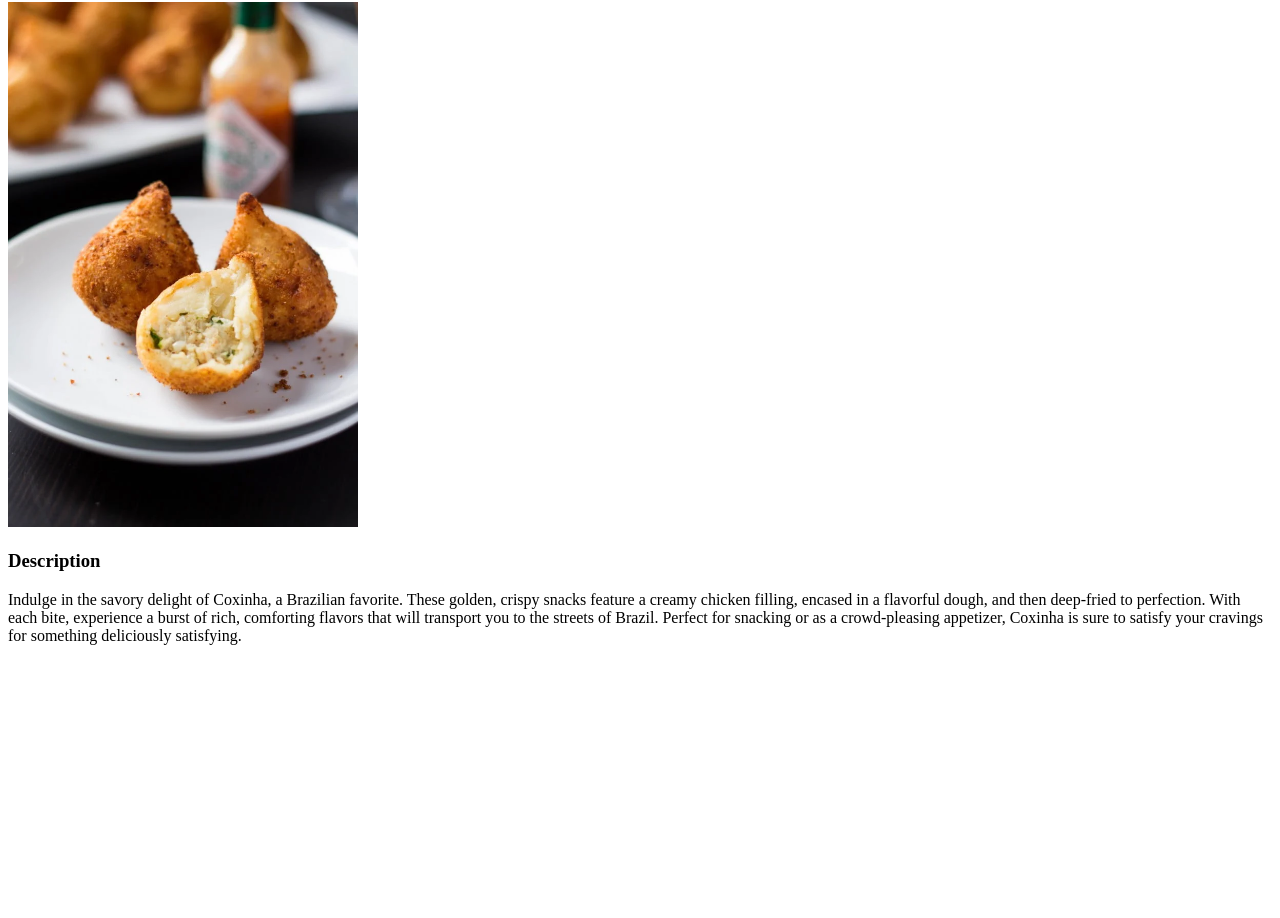
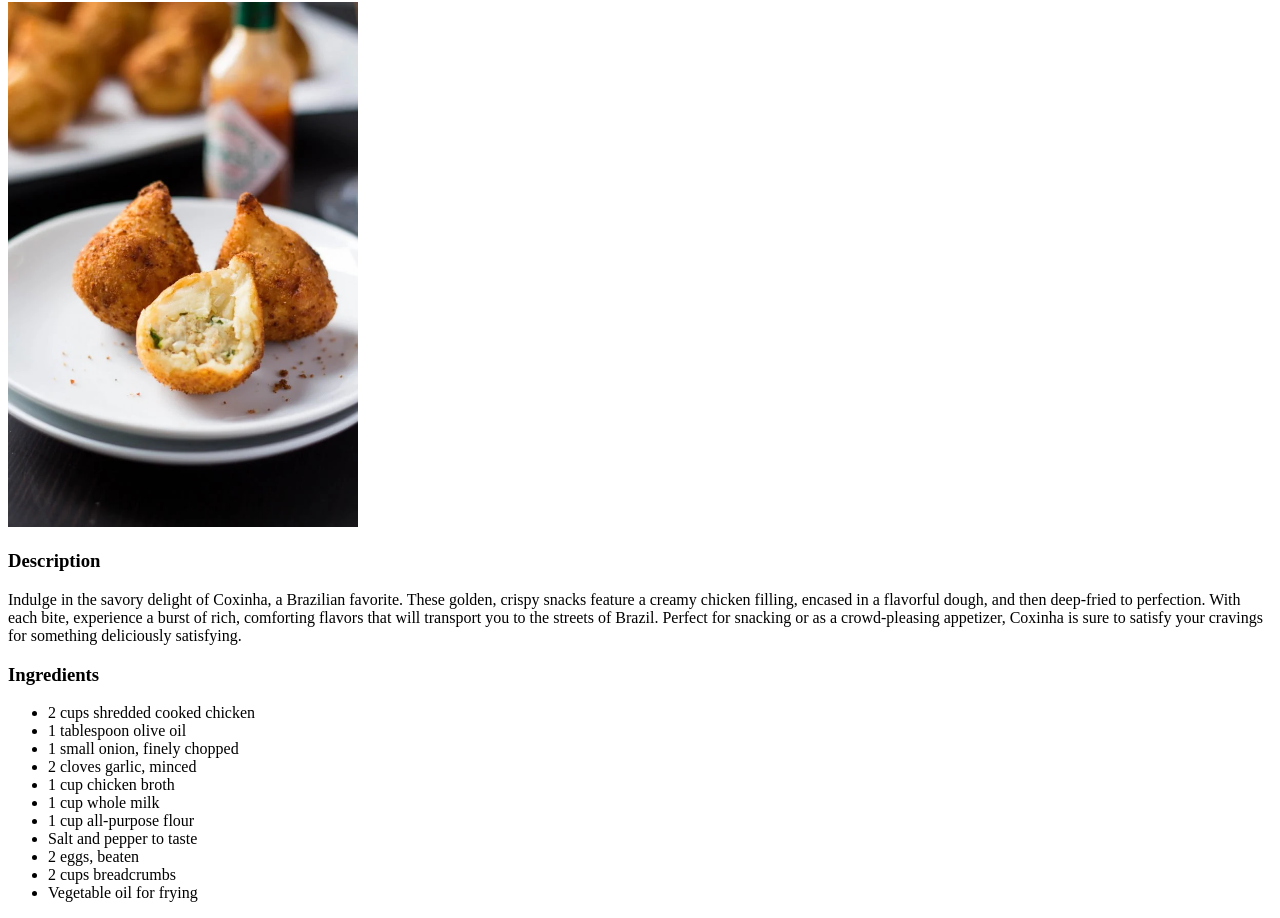
Before and after one commit to kvsbarbosa/br-recipes, a plain HTML site: page recipes/chickecroquette.html in a window 1280 px wide. Shown: the part 78-996 px from the top of the page. Before the commit the page ends 800 px from the top, so only its background shows below. Drawn offline with Linux system fonts and the light colour scheme.

Commit message:
Add recipes' ingredients

```diff
--- a/recipes/chickecroquette.html
+++ b/recipes/chickecroquette.html
@@ -9,12 +9,29 @@
 <body>
     <h1>"Coxinha"</h1>
     <img src="../images/chicken-croquette.jpg" width="350" height="" alt="Recipe's example.">
+
     <h3>Description</h3>
     <p>Indulge in the savory delight of Coxinha, a Brazilian favorite. These golden, crispy snacks feature a creamy
         chicken filling, encased in a flavorful dough, and then deep-fried to perfection. With each bite, experience a
         burst of rich, comforting flavors that will transport you to the streets of Brazil. Perfect for snacking or as a
         crowd-pleasing appetizer, Coxinha is sure to satisfy your cravings for something deliciously satisfying.
     </p>
+
+    <h3>Ingredients</h3>
+    <ul>
+        <li>2 cups shredded cooked chicken</li>
+        <li>1 tablespoon olive oil</li>
+        <li>1 small onion, finely chopped</li>
+        <li>2 cloves garlic, minced</li>
+        <li>1 cup chicken broth</li>
+        <li>1 cup whole milk</li>
+        <li>1 cup all-purpose flour</li>
+        <li>Salt and pepper to taste</li>
+        <li>2 eggs, beaten</li>
+        <li>2 cups breadcrumbs</li>
+        <li>Vegetable oil for frying</li>
+    </ul>
+
 </body>
 
 </html>
```
Also changed, not shown: recipes/cheesebread.html (+11 -0 lines), recipes/tropeirobeans.html (+14 -1 lines).
